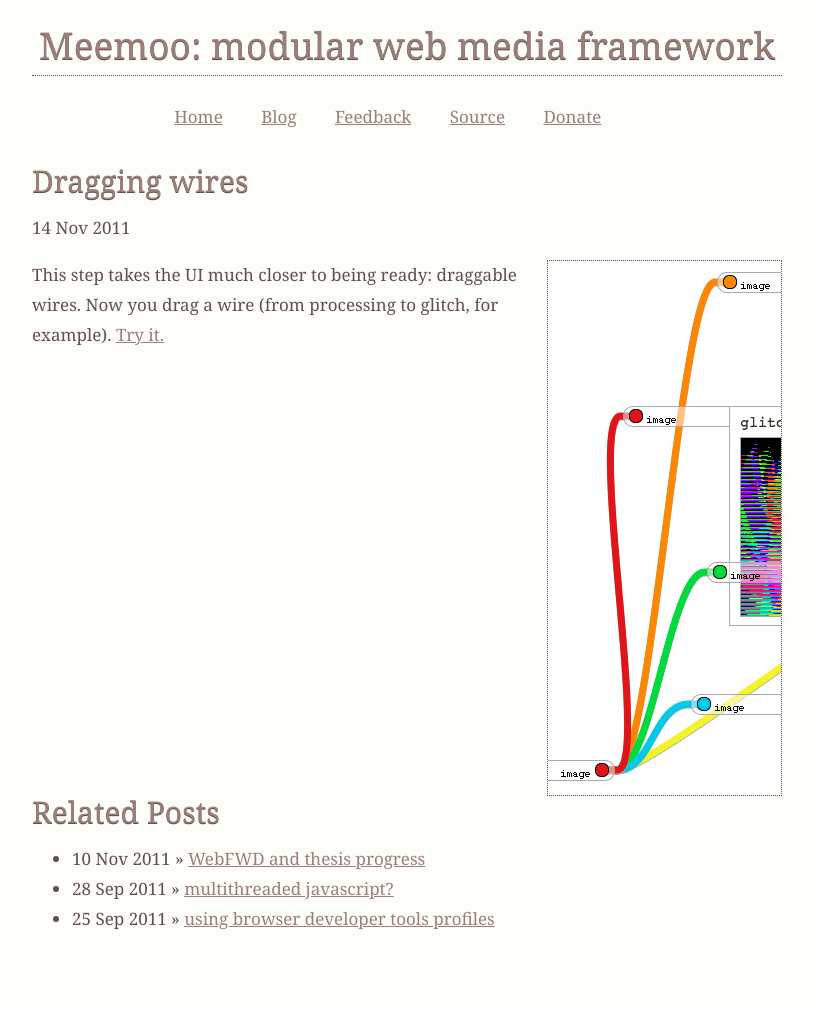
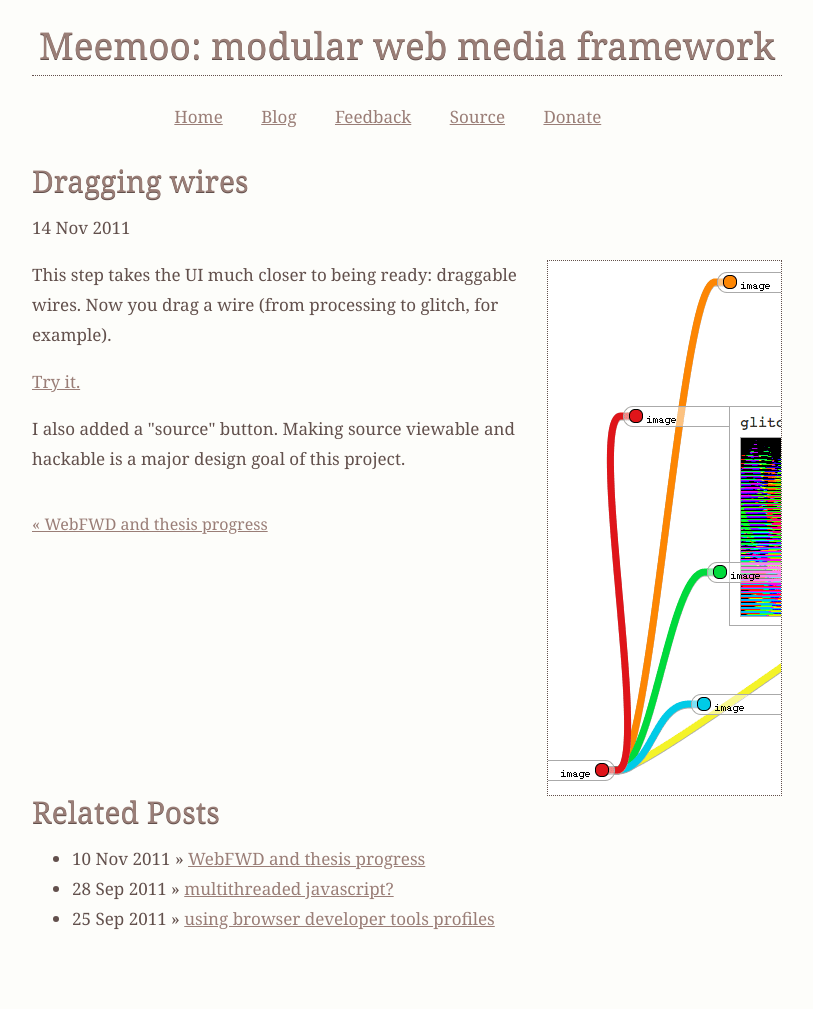
Before and after one commit to meemoo/meemoo.github.io, a Jekyll site: the page built from _posts/2011-11-14-dragging-wires.html, in a window 1280 px wide. Shown: the whole page, without its empty margins (233-1046 px from the left). Built offline with Jekyll 4.4.1, drawn with Linux system fonts in a browser that asks for light colours; Markdown is read by kramdown in place of the engine named in the settings.

Commit message:
view source

```diff
--- a/_layouts/post.html
+++ b/_layouts/post.html
@@ -8,6 +8,23 @@ layout: default
   {{ content }}
 </div>
 
+<div id="page-navigation">
+  <div class="clear">&nbsp;</div>
+    <div class="left">
+      {% if page.previous.url %}
+        <a href="{{page.previous.url}}" title="Previous Post:
+        {{page.previous.title}}">&laquo; {{page.previous.title}}</a>
+      {% endif %}
+    </div>
+    <div class="right">
+      {% if page.next.url %}
+         <a href="{{page.next.url}}" title="next Post:
+         {{page.next.title}}">{{page.next.title}} &raquo; </a>
+      {% endif %}
+    </div>
+  <div class="clear">&nbsp;</div>
+</div>
+
 <div class="related">
   <h2>Related Posts</h2>
   <ul class="posts">
--- a/_posts/2011-11-14-dragging-wires.html
+++ b/_posts/2011-11-14-dragging-wires.html
@@ -8,5 +8,11 @@ tags:
 
 <p>
   <a href="http://meemoo.org/images/Screen-shot-2011-11-14-dragwires.png"><img src="http://meemoo.org/images/Screen-shot-2011-11-14-dragwires-crop.png" alt="drag wires" width="233" height="534" class="floatright" /></a>
-  This step takes the UI much closer to being ready: draggable wires. Now you drag a wire (from processing to glitch, for example). <a href="http://meemoo.org/iframework/">Try it.</a>
+  This step takes the UI much closer to being ready: draggable wires. Now you drag a wire (from processing to glitch, for example).
 </p>
+<p>
+  <a href="http://meemoo.org/iframework/">Try it.</a>
+</p>
+<p>
+  I also added a "source" button. Making source viewable and hackable is a major design goal of this project.
+</p>
```
